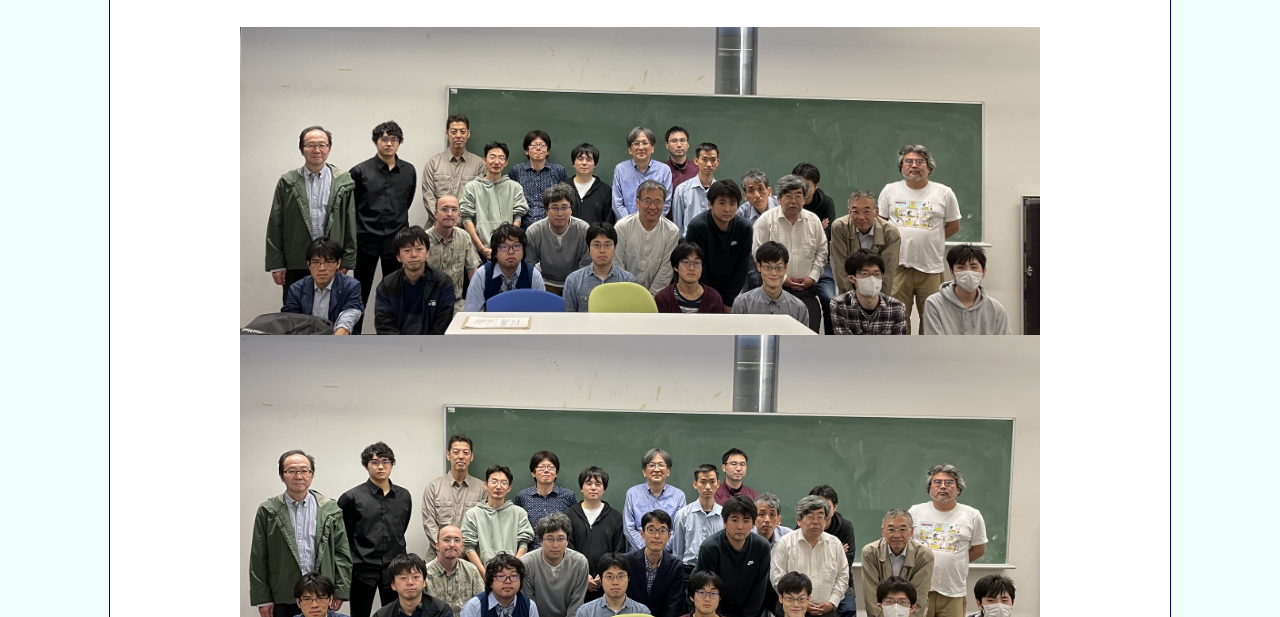
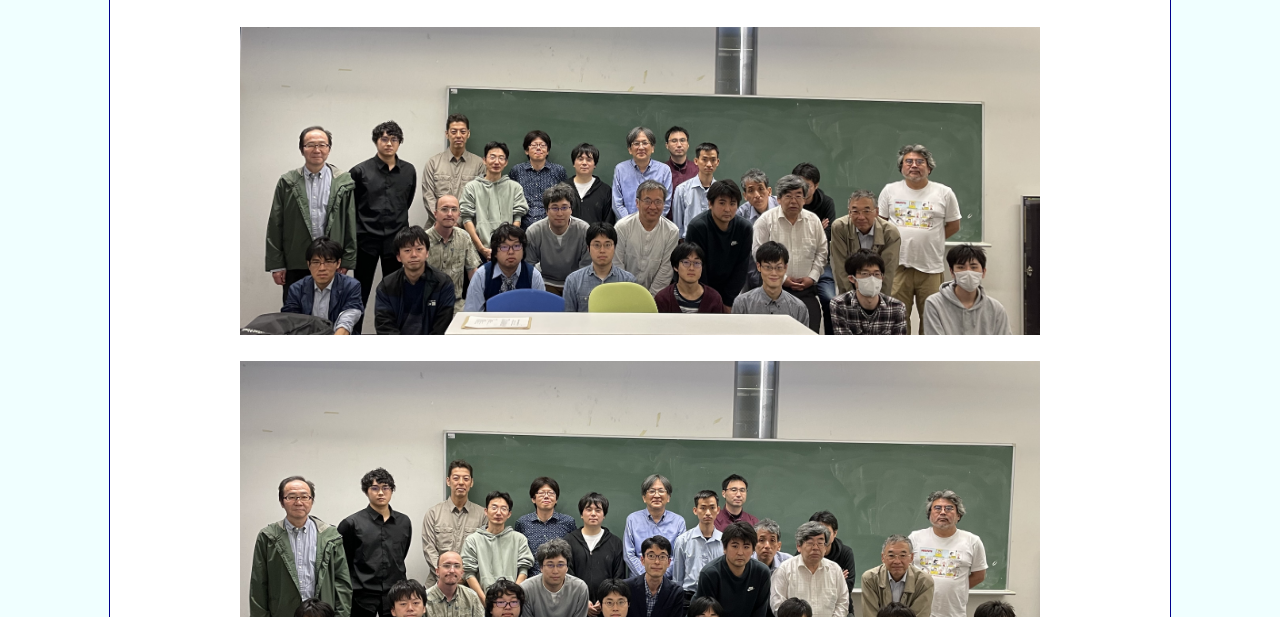
Before and after one commit to nfujita-math/cartrt2023, a plain HTML site: page index.html in a window 1280 px wide. Shown: the part 183-800 px from the top of the page. Drawn offline with Linux system fonts and the light colour scheme.

Commit message:
Update index.html

```diff
--- a/index.html
+++ b/index.html
@@ -22,7 +22,7 @@
 
 <h1>表現論の組合せ論的側面とその周辺</h1>
 
- <img src="photo1.jpeg" width="800" height="308" align="center"><br>
+ <img src="photo1.jpeg" width="800" height="308" align="center"><br><br>
 
  <img src="photo2.jpeg" width="800" height="335" align="center"><br>
 </div>
```
